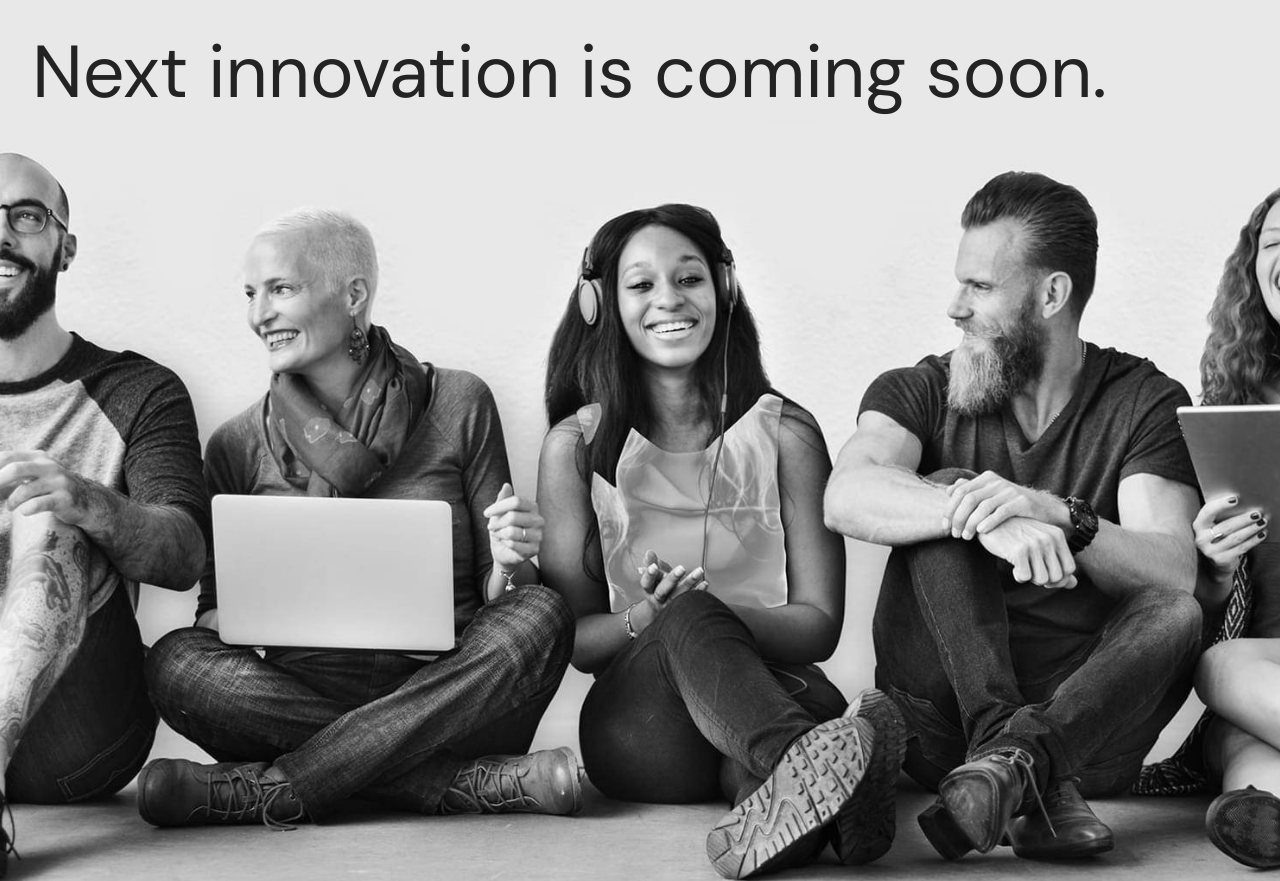
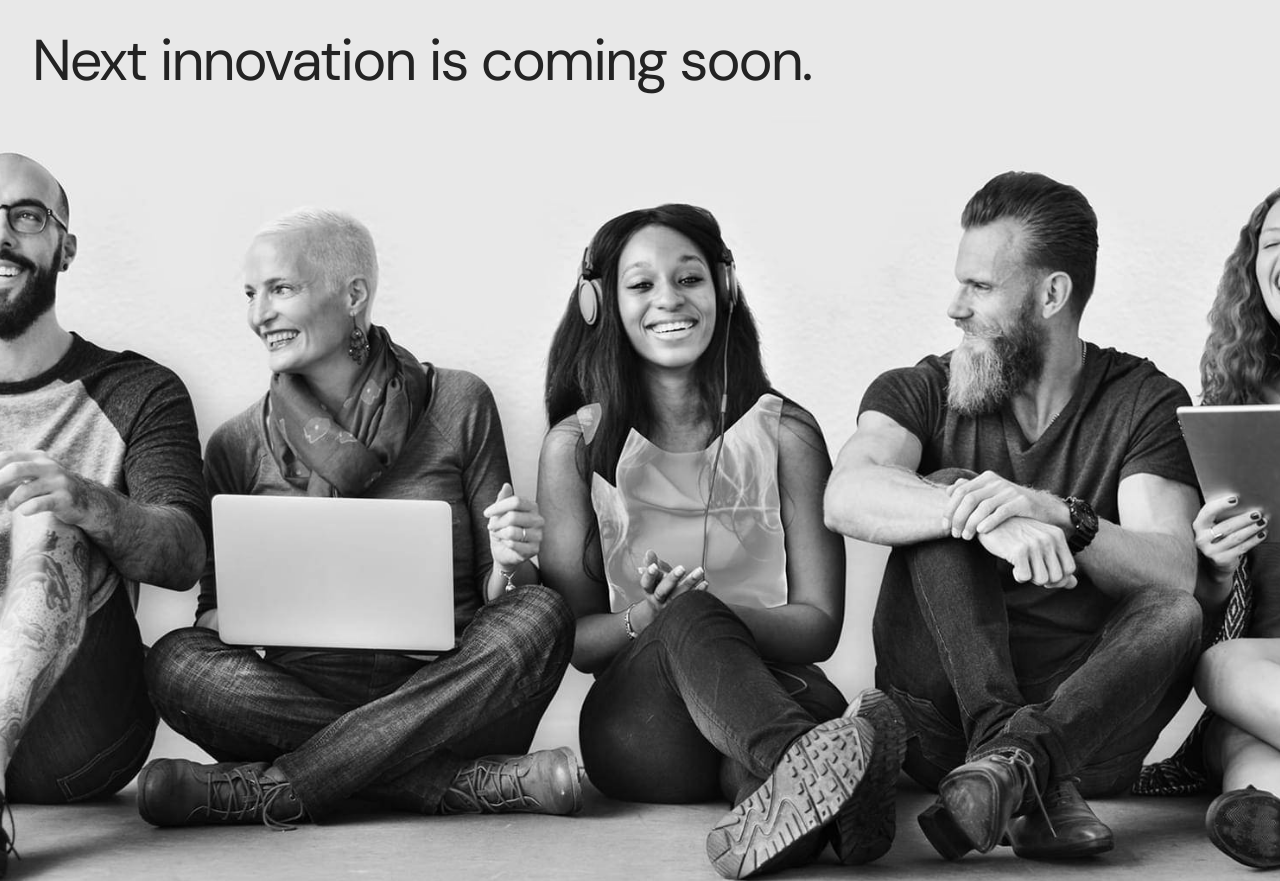
Before and after one commit to macoladik/phygital, a plain HTML site: page index.html in a window 1280 px wide. Shown: the top 881 px of the page. Drawn offline with Linux system fonts and the light colour scheme.

Commit message:
Update mbr-additional.css

```diff
--- a/assets/mobirise/css/mbr-additional.css
+++ b/assets/mobirise/css/mbr-additional.css
@@ -3,8 +3,9 @@ body {
 }
 .display-1 {
   font-family: 'DM Sans', sans-serif;
-  font-size: 4.6rem;
-  line-height: 1.1;
+  font-size: 3.6rem;
+  font-weigt: 600;
+  letter-spacing:-2px;
 }
 .display-1 > .mbr-iconfont {
   font-size: 5.75rem;
```
